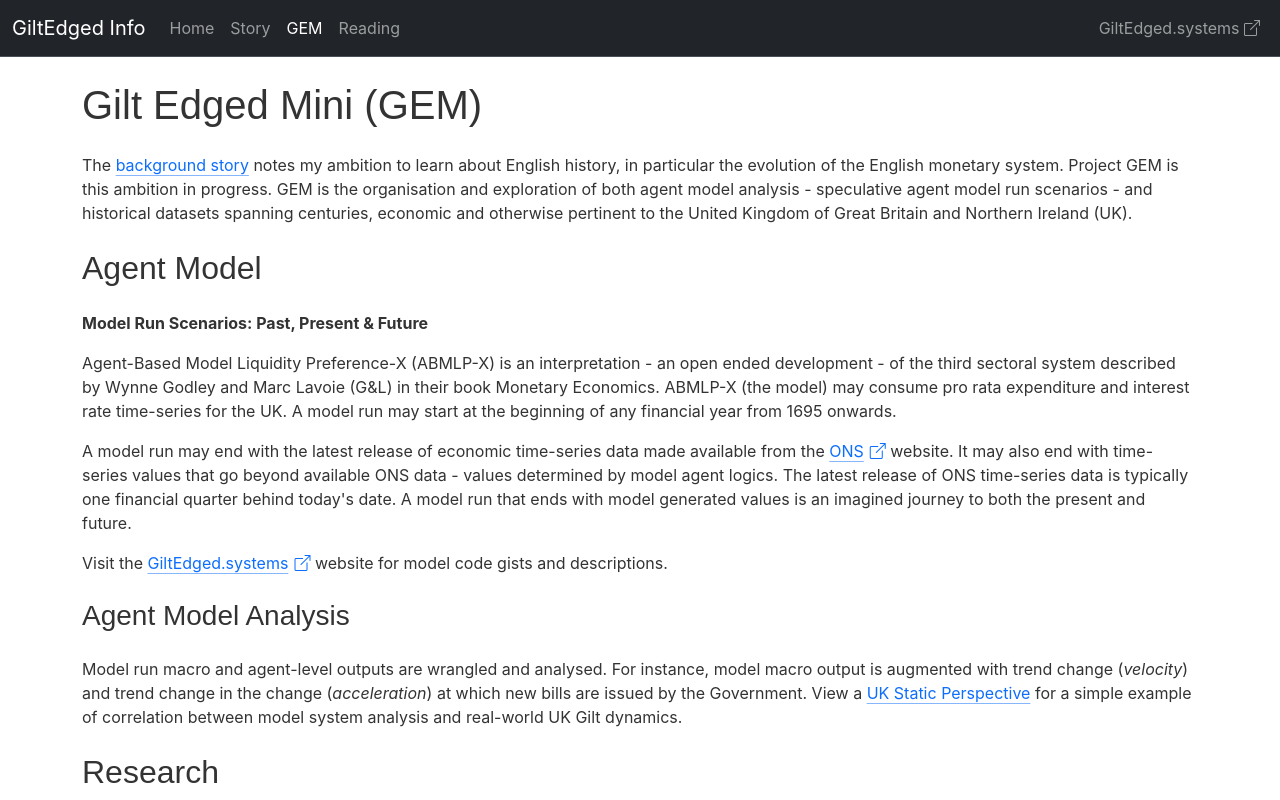
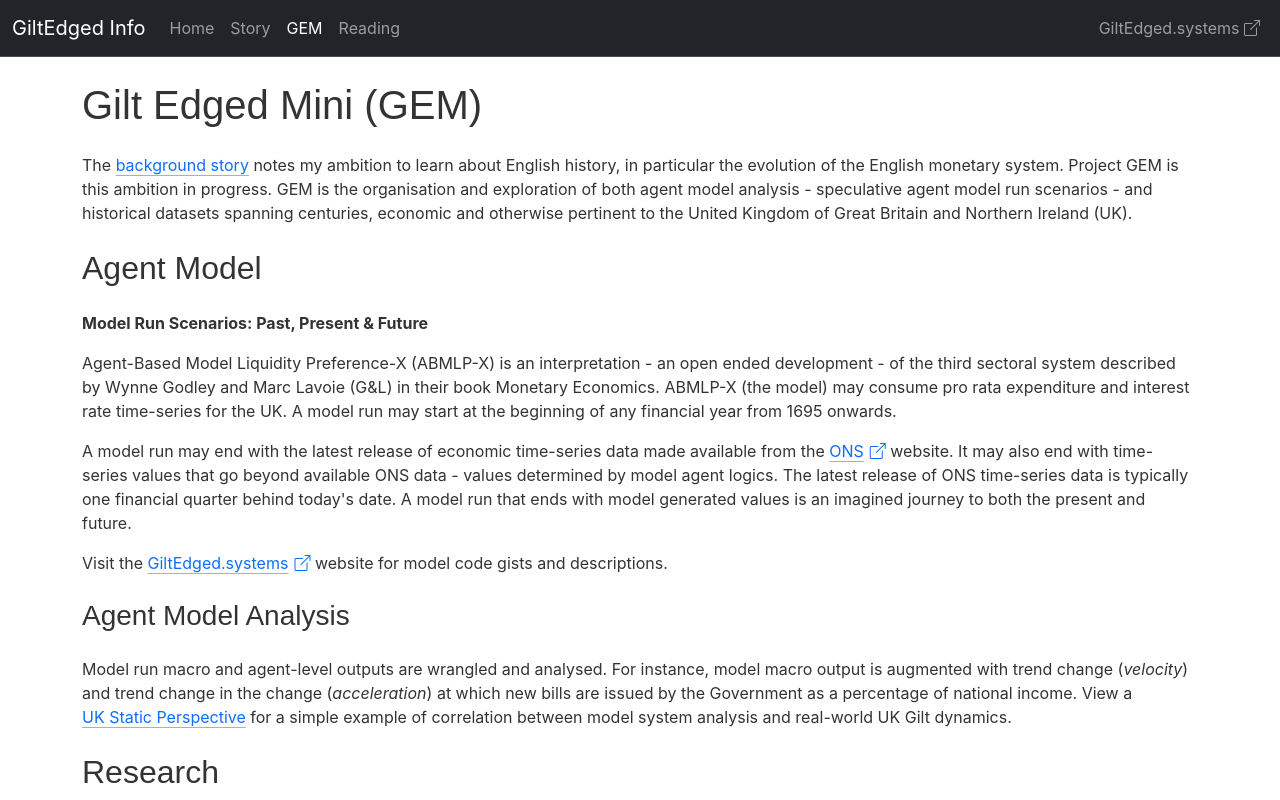
Before and after one commit to danodriscoll/giltedged-info, a React (Vite) app: page /gilt-edged-mini in a window 1280 px wide. Shown: the top 800 px of the page. Built offline with nearby package versions, Linux system fonts and the light colour scheme.

Commit message:
gem text edit

```diff
--- a/src/routes/gem.jsx
+++ b/src/routes/gem.jsx
@@ -43,7 +43,7 @@ function GEM() {
         </h3>
 
         <p>
-          Model run macro and agent-level outputs are wrangled and analysed. For instance, model macro output is augmented with trend change (<span className="fst-italic">velocity</span>) and trend change in the change (<span className="fst-italic">acceleration</span>) at which new bills are issued by the Government. View a <Link className="icon-link" to="/gilt-edged-mini/uk-static-perspective">UK Static Perspective</Link> for a simple example of correlation between model system analysis and real-world UK Gilt dynamics.
+          Model run macro and agent-level outputs are wrangled and analysed. For instance, model macro output is augmented with trend change (<span className="fst-italic">velocity</span>) and trend change in the change (<span className="fst-italic">acceleration</span>) at which new bills are issued by the Government as a percentage of national income. View a <Link className="icon-link" to="/gilt-edged-mini/uk-static-perspective">UK Static Perspective</Link> for a simple example of correlation between model system analysis and real-world UK Gilt dynamics.
         </p>
 
         <h2 className='mb-4 mt-4'>
```
